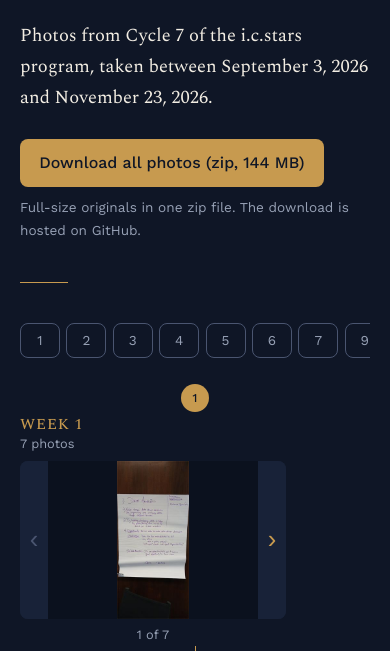
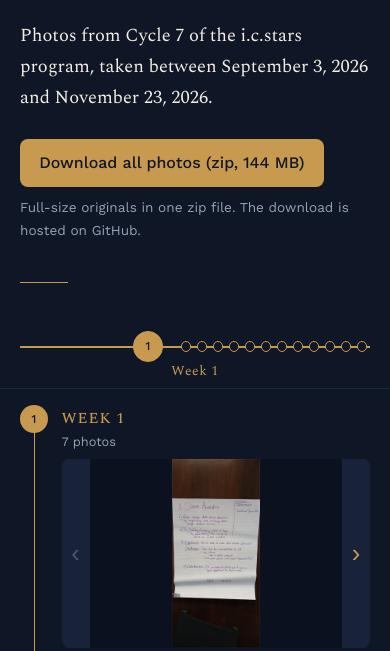
Before and after one commit to wpearson-svg/wpearson-svg.github.io, a plain HTML site: page cycle7.html in a window 390 px wide. Shown: the part 164-815 px from the top of the page. Drawn offline with nearby package versions, Linux system fonts and the light colour scheme.

Commit message:
Fixed mobile gallery

```diff
--- a/cycle7.html
+++ b/cycle7.html
@@ -81,27 +81,28 @@
   html:not(.js) .slide { position: static; width: calc(50% - 2px); }
   html:not(.js) .slide img { height: auto; }
 
-  .jump { display: none; }
+  .mrail { display: none; }
 
-  /* Mobile: top to bottom, alternating sides */
+  /* Mobile: one line down the left, photos on its right */
   @media (max-width: 47.99rem) {
     .rail { display: none; }
+    .mrail { display: block; position: sticky; top: 0; z-index: 5; background: var(--night); margin: 0 calc(-1 * clamp(1.25rem, 5vw, 2rem)) 1rem; padding: 0.4rem clamp(1.25rem, 5vw, 2rem) 0.5rem; border-bottom: 1px solid #1E2A44; }
+    html:not(.js) .mrail { display: none; }
+    .mtrack { position: relative; height: 2.1rem; }
+    .mtrack::before { content: ""; position: absolute; left: 0; right: 0; top: 50%; height: 2px; margin-top: -1px; background: var(--brass); }
+    .mtrack .wd::after { display: none; }
+    .mlabel { margin: 0; text-align: center; color: var(--brass); font-family: Spectral, Georgia, serif; font-size: 0.85rem; letter-spacing: 0.04em; line-height: 1.2; }
+    .wkc { scroll-margin-top: 4.5rem; }
+    .tlwrap { --H: auto; }
+    .tl { display: block; height: auto; overflow: visible; position: relative; padding-left: 2.6rem; }
+    .tl::before { content: ""; position: absolute; left: 0.875rem; top: 0.9rem; bottom: 0.9rem; width: 1px; background: var(--brass); }
+    .tl::after { display: none; }
+    .wkc { width: auto; height: auto; padding: 0 0 2rem; }
+    .dot { display: flex; position: absolute; left: -2.6rem; top: 0; width: 1.75rem; height: 1.75rem; margin: 0; border-radius: 50%; background: var(--brass); color: var(--night); font-size: 0.75rem; font-weight: 500; align-items: center; justify-content: center; z-index: 1; }
+    .card { position: relative; left: auto; right: auto; top: auto; bottom: auto; width: 100%; height: auto; }
+    .up .card, .down .card { top: auto; bottom: auto; }
+    .card h2 { line-height: 1.75rem; }
     .frame { height: auto; aspect-ratio: 4 / 3; }
-    .card { height: auto; }
-    .dot { display: flex; position: absolute; left: 50%; top: 0.1rem; width: 1.75rem; height: 1.75rem; margin: 0 0 0 -0.875rem; border-radius: 50%; background: var(--brass); color: var(--night); font-size: 0.75rem; font-weight: 500; align-items: center; justify-content: center; z-index: 1; }
-    .jump { display: flex; gap: 0.4rem; overflow-x: auto; padding: 0 0 1rem; margin: 0 0 0.5rem; }
-    .jump a { flex: none; min-width: 2.5rem; text-align: center; border: 1px solid var(--off); border-radius: 8px; padding: 0.3rem 0.7rem; text-decoration: none; color: var(--dim); font-size: 0.85rem; }
-    .jump a:hover { color: var(--brass); border-color: var(--brass); }
-    .tl { display: block; overflow: visible; position: relative; }
-    .tl::before { content: ""; position: absolute; left: 50%; top: 0.5rem; bottom: 0.5rem; width: 1px; background: var(--brass); }
-    .wkc { width: auto; height: auto; padding: 0 0 2rem; }
-    .wkc::before { display: none; }
-    .dot { top: 0.1rem; margin-top: 0; }
-    .card { position: relative; left: auto; right: auto; width: 76%; padding-top: 2rem; background: var(--night); }
-    .up .card { margin-right: auto; }
-    .down .card { margin-left: auto; }
-    .down .card h2, .down .meta { text-align: right; }
-    .up .card, .down .card { top: auto; bottom: auto; }
     .nav { width: 1.75rem; }
   }
 
@@ -129,7 +130,7 @@
   <p class="dl-note">Full-size originals in one zip file. The download is hosted on GitHub.</p>
   <hr class="rule">
 
-  <nav class="jump" aria-label="Jump to a week"><a href="#wk-1">1</a><a href="#wk-2">2</a><a href="#wk-3">3</a><a href="#wk-4">4</a><a href="#wk-5">5</a><a href="#wk-6">6</a><a href="#wk-7">7</a><a href="#wk-9">9</a><a href="#wk-10">10</a><a href="#wk-11">11</a><a href="#wk-12">12</a><a href="#wk-13">13</a><a href="#others">Others</a></nav>
+  <div class="mrail" id="mrail" role="group" aria-label="Jump to a week"><div class="mtrack" id="mtrack"></div><p class="mlabel" id="mlabel" aria-hidden="true"></p></div>
   <div class="tlwrap">
     <ol class="tl" id="tl" tabindex="0" aria-label="Cycle 7 timeline by week">
       <li class="wkc up" id="wk-1" data-label="Week 1">
@@ -513,6 +514,38 @@
   });
   sync();
 
+  // Phone: a small timeline pinned to the top; weeks you've passed bunch left, weeks ahead bunch right
+  var mrail = document.getElementById('mrail'), mtrack = document.getElementById('mtrack'), mlabel = document.getElementById('mlabel');
+  var calm = window.matchMedia && window.matchMedia('(prefers-reduced-motion: reduce)').matches;
+  var mdots = weeks.map(function (w) {
+    var b = document.createElement('button');
+    b.type = 'button'; b.className = 'wd';
+    b.setAttribute('aria-label', 'Go to ' + w.li.getAttribute('data-label'));
+    b.innerHTML = '<span>' + w.li.querySelector('.dot').textContent + '</span>';
+    b.addEventListener('click', function () { w.li.scrollIntoView({ behavior: calm ? 'auto' : 'smooth', block: 'start' }); });
+    mtrack.appendChild(b);
+    return b;
+  });
+  function placeM() {
+    var tw = mtrack.clientWidth; if (!tw) return;
+    var y = window.scrollY + mrail.offsetHeight + 30, cur = 0, n = weeks.length;
+    weeks.forEach(function (w, k) { if (w.li.getBoundingClientRect().top + window.scrollY <= y) cur = k; });
+    var lo = 8 + cur * GAP + 22, hi = tw - 8 - (n - 1 - cur) * GAP - 22;
+    var cx = Math.max(lo, Math.min(hi, tw / 2));
+    weeks.forEach(function (w, k) {
+      var on = k === cur, pos = on ? cx : k < cur ? 8 + k * GAP : tw - 8 - (n - 1 - k) * GAP;
+      mdots[k].style.left = pos + 'px';
+      mdots[k].classList.toggle('on', on);
+      if (on) mdots[k].setAttribute('aria-current', 'true'); else mdots[k].removeAttribute('aria-current');
+    });
+    mlabel.textContent = weeks[cur].li.getAttribute('data-label');
+  }
+  var raf = 0;
+  function queueM() { if (!raf) raf = requestAnimationFrame(function () { raf = 0; placeM(); }); }
+  window.addEventListener('scroll', queueM, { passive: true });
+  window.addEventListener('resize', queueM);
+  placeM();
+
   // Full-size viewer, stepping through one week's photos
   var dlg = document.getElementById('viewer');
   if (!dlg || typeof dlg.showModal !== 'function') return;
```
